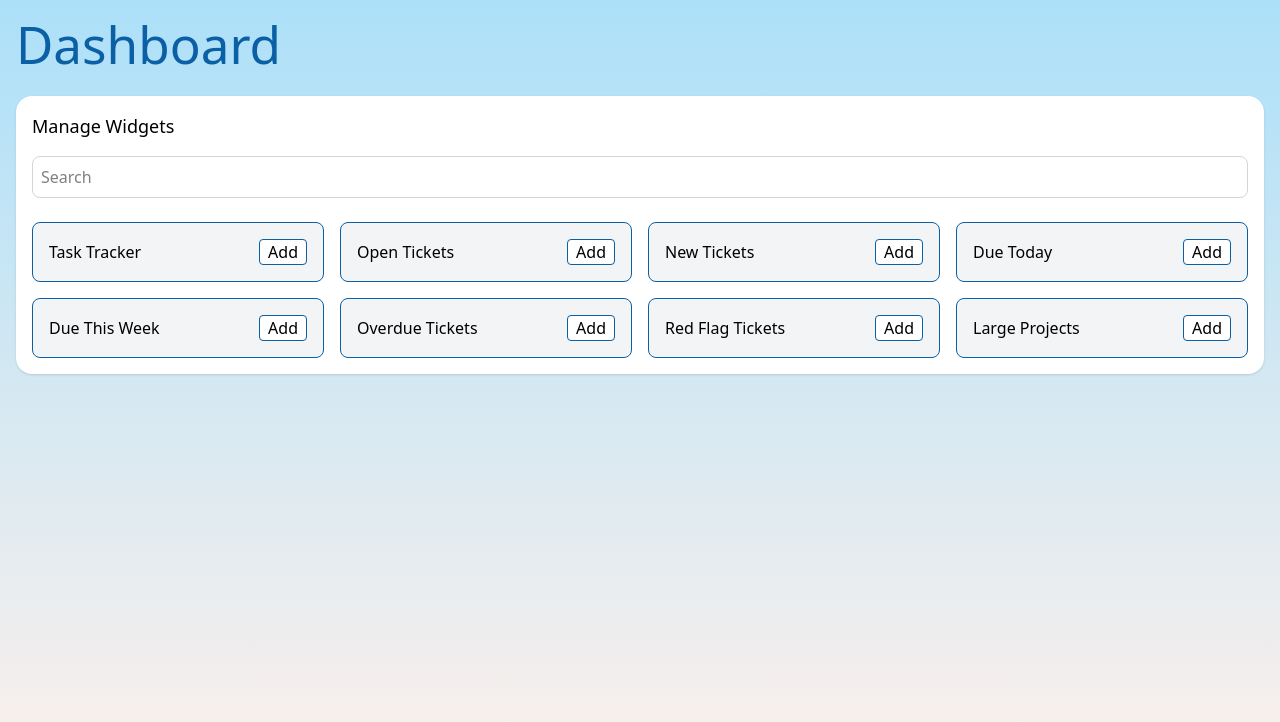
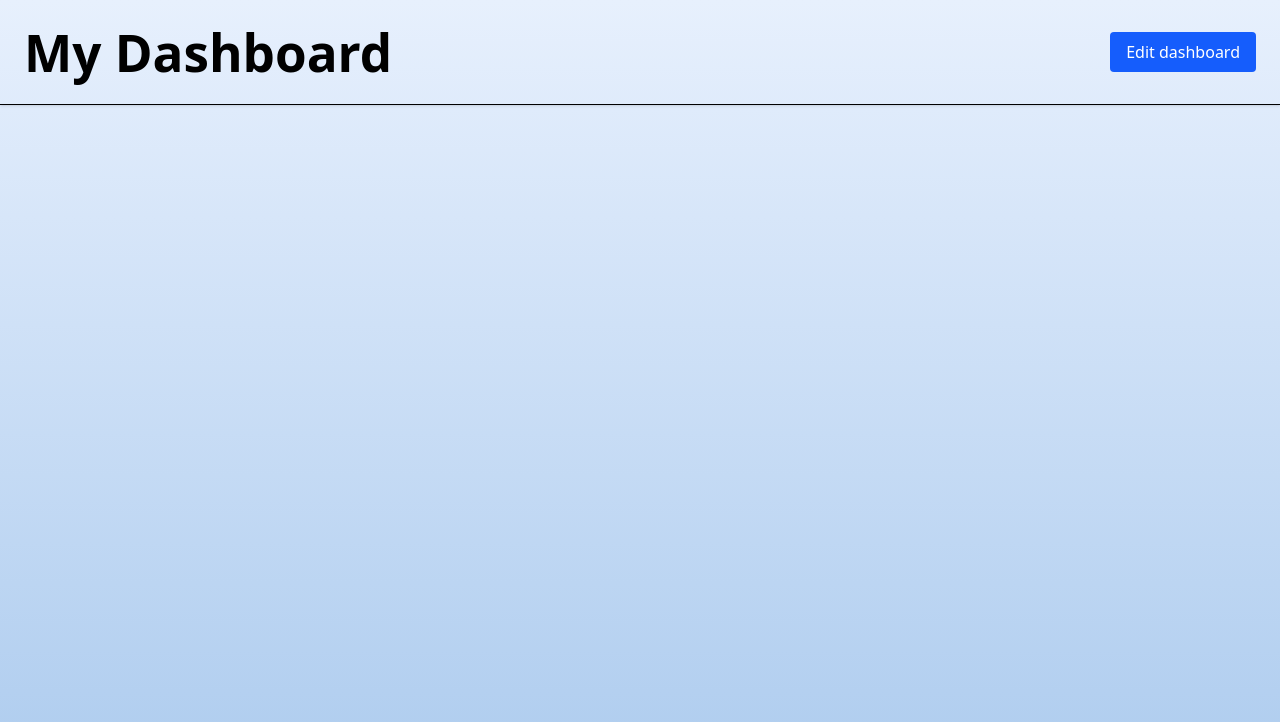
Before and after one commit to marina-bul/dashboard, a React (Vite) app: page / in a window 1280 px wide. Shown: the top 722 px of the page. Built offline with nearby package versions, Linux system fonts and the light colour scheme.

Commit message:
feat: Add grid layout

```diff
--- a/package.json
+++ b/package.json
@@ -22,6 +22,7 @@
     "@types/node": "^22.14.0",
     "@types/react": "^19.0.10",
     "@types/react-dom": "^19.0.4",
+    "@types/react-grid-layout": "^1.3.5",
     "@vitejs/plugin-react": "^4.3.4",
     "eslint": "^9.21.0",
     "eslint-plugin-react-hooks": "^5.1.0",
--- a/src/App.tsx
+++ b/src/App.tsx
@@ -1,16 +1,52 @@
+import clsx from 'clsx';
+
 import { Dashboard } from "components/Dashboard/Dashboard"
-import { WidgetsPanel } from "./components/WidgetsPanel/WidgetsPanel"
+import { WidgetsPanel } from "components/WidgetsPanel/WidgetsPanel"
 import { WidgetsProvider } from "app/WidgetsContext/provider"
+import { useDashboardEditMode } from "shared/hooks/useDashboardEditMode";
 
 function App() {
+  const { isEditing, startEditing, cancelEditing, saveEditing } = useDashboardEditMode();
+
   return (
     <WidgetsProvider>
       <div className="min-h-screen w-screen flex flex-col">
-        <header className="fixed top-0 left-0 right-0 bg-opacity-75 text-white p-4">
-          <h1 className="text-xl text-[#0B5FA5]">Dashboard</h1>
-        </header>
-        <main className="flex-grow mt-16 p-4">
+      <header className="flex justify-between items-center p-6 border-b shadow-sm bg-[accbee] bg-opacity-50 sticky">
+      <h1 className="text-xl font-bold">My Dashboard</h1>
+      <div>
+        {isEditing ? (
+          <div className="flex gap-2">
+            <button
+              onClick={cancelEditing}
+              className="bg-gray-300 text-gray-800 px-4 py-2 rounded hover:bg-gray-400 transition"
+            >
+              Cancel
+            </button>
+            <button
+              onClick={saveEditing}
+              className="bg-green-500 text-white px-4 py-2 rounded hover:bg-green-600 transition"
+            >
+              Save dashboard
+            </button>
+          </div>
+        ) : (
+          <button
+            onClick={startEditing}
+            className="bg-blue-600 text-white px-4 py-2 rounded hover:bg-blue-700 transition"
+          >
+            Edit dashboard
+          </button>
+        )}
+      </div>
+    </header>
+        <main className="flex-grow mt-10 p-6">
+          <div
+            className={clsx("transition-all duration-500 overflow-hidden",
+             isEditing ? "max-h-[1000px] opacity-100 mb-4" : "max-h-0 opacity-0"
+            )}
+          >
           <WidgetsPanel />
+          </div>
           <Dashboard />
         </main>
       </div>
--- a/src/app/WidgetsContext/context.ts
+++ b/src/app/WidgetsContext/context.ts
@@ -3,9 +3,8 @@ import { createContext } from "react";
 import type { Widget } from "shared/hooks/useWidgets";
 
 interface WidgetsContextProps {
-  widgets: Widget[];
   activeWidgets: Widget[];
-  activateWidget: (id: string) => void;
+  activateWidget: (newWidget: Widget) => void;
   resetWidget: (id: string) => void;
 }
 
--- a/src/components/Dashboard/Dashboard.tsx
+++ b/src/components/Dashboard/Dashboard.tsx
@@ -1,15 +1,38 @@
+import RGL, { WidthProvider } from "react-grid-layout";
+
 import { useWidgetsContext } from "app/WidgetsContext/hook";
+import { useWidgetLayout, GRID_CONFIG } from "shared/hooks/useWidgetLayout";
+
+import { WidgetItem } from "./elems/WidgetItem";
+
+import "react-grid-layout/css/styles.css";
+import "react-resizable/css/styles.css";
+
+const GridLayout = WidthProvider(RGL);
 
 export const Dashboard = () => {
   const { activeWidgets } = useWidgetsContext();
+  const { layout, handleLayoutChange } = useWidgetLayout();
 
   return (
-    <div className="flex flex-wrap gap-4">
-      {activeWidgets.map((widget) => (
-        <div className="flex-shrink-0 bg-white p-2">
-          {widget.name}
+    <GridLayout
+      layout={layout}
+      cols={GRID_CONFIG.COLS}
+      rowHeight={GRID_CONFIG.ROW_HEIGHT}
+      margin={[10, 10]}
+      containerPadding={[10, 10]}
+      onLayoutChange={handleLayoutChange}
+      draggableHandle=".drag-handle"
+      useCSSTransforms={true}
+    >
+      {activeWidgets.map(widget => (
+        <div
+          key={widget.id}
+          className="border rounded shadow bg-white overflow-hidden"
+        >
+          <WidgetItem widget={widget} />
         </div>
       ))}
-    </div>
-  )
-}
+    </GridLayout>
+  );
+};
--- /dev/null
+++ b/src/components/Dashboard/elems/WidgetItem.tsx
@@ -0,0 +1,24 @@
+import { memo } from "react";
+
+import type { FC } from "react";
+import type { Widget } from "shared/hooks/useWidgets";
+
+interface WidgetItemProps {
+  widget: Widget
+}
+
+export const WidgetItem: FC<WidgetItemProps> = memo(({ widget }) => {
+
+  return (
+    <div className="p-3">
+      <div
+        className="drag-handle cursor-move bg-gray-100 p-2 rounded-t mb-1 text-sm font-semibold flex justify-between items-center"
+      >
+        <span>{widget.name}</span>
+      </div>
+      <div className="flex-grow overflow-auto">
+        {widget.content}
+      </div>
+    </div>
+  );
+});
--- a/src/components/WidgetsPanel/WidgetsPanel.tsx
+++ b/src/components/WidgetsPanel/WidgetsPanel.tsx
@@ -2,13 +2,63 @@ import clsx from 'clsx';
 
 import { useWidgetsContext } from 'app/WidgetsContext/hook';
 
+import type { Widget } from 'shared/hooks/useWidgets';
+
+const WIDGETS_LIST: Widget[] = [
+  {
+    id: "task-tracker",
+    name: "Task Tracker",
+    content: (
+      <div className="p-3">
+        <h3 className="text-lg font-semibold mb-2">Текущие задачи</h3>
+        <div className="space-y-2">
+          <div className="bg-blue-50 p-2 rounded border border-blue-200">
+            Задача 1: Обновить документацию
+          </div>
+          <div className="bg-green-50 p-2 rounded border border-green-200">
+            Задача 2: Подготовить отчет
+          </div>
+          <div className="bg-yellow-50 p-2 rounded border border-yellow-200">
+            Задача 3: Исправить ошибки в коде
+          </div>
+        </div>
+      </div>
+    )
+  },
+  {
+    id: "open-tickets",
+    name: "Open Tickets",
+    content: (
+      <div className="p-3">
+        <h3 className="text-lg font-semibold mb-2">Открытые запросы</h3>
+        <div className="bg-gray-50 p-2 rounded border">
+          <div className="font-bold text-3xl text-center">12</div>
+          <div className="text-sm text-center text-gray-500">Необработанных запросов</div>
+        </div>
+      </div>
+    )
+  },
+  {
+    id: "new-tickets",
+    name: "New Tickets",
+    content: (
+      <div className="p-3">
+        <h3 className="text-lg font-semibold mb-2">Новые запросы</h3>
+        <div className="bg-green-50 p-2 rounded border border-green-200">
+          <div className="font-bold text-3xl text-center">5</div>
+          <div className="text-sm text-center text-gray-500">Сегодня</div>
+        </div>
+      </div>
+    )
+  },
+];
+
 export const WidgetsPanel = () => {
-  const { widgets, activateWidget, resetWidget } = useWidgetsContext();
+  const { activeWidgets, activateWidget, resetWidget } = useWidgetsContext();
 
   return (
-    <section className="py-4">
-          <div className="rounded-2xl p-4 bg-white shadow w-full">
-            <h2 className="text-lg mb-4">Manage Widgets</h2>
+    <section className="transition-all duration-300 bg-gray-100 rounded-xl p-4 shadow-inner">
+            <h2 className="text-xl font-bold mb-4">Manage Widgets</h2>
             <div className="mb-6">
               <input
                 type="text"
@@ -17,18 +67,21 @@ export const WidgetsPanel = () => {
               />
             </div>
             <div className="grid grid-cols-4 gap-4">
-              {widgets.map((widget) => (
+              {WIDGETS_LIST.map((widget) => {
+                const isActive = activeWidgets.find((item) => item.id === widget.id);
+
+                return (
                   <div
                     key={widget.id}
                     className={
                       clsx("flex items-center justify-between border border-[#0B5FA5] p-4 rounded-lg ",
-                      widget.isActive ? "bg-blue-200" : "bg-gray-100"
+                        isActive ? "bg-blue-200" : "bg-gray-100"
                       )
                     }
                   >
                     <span>{widget.name}</span>
 
-                  {widget.isActive
+                    {isActive
                       ? (
                         <button
                           className="bg-white text-black px-2 rounded border border-[#0B5FA5]"
@@ -40,16 +93,15 @@ export const WidgetsPanel = () => {
                       : (
                         <button
                           className="bg-white text-black px-2 rounded border border-[#0B5FA5]"
-                        onClick={() => activateWidget(widget.id)}
+                          onClick={() => activateWidget(widget)}
                         >
                           Add
                         </button>
                       )
                     }
-
                   </div>
-              ))}
-            </div>
+                )
+              })}
             </div>
         </section>
   )
--- a/src/index.css
+++ b/src/index.css
@@ -8,8 +8,8 @@
 
   color-scheme: light dark;
   color: #000000;
-  background-image: linear-gradient(to top, #fff1eb 0%, #ace0f9 100%);
-  background-color: #ace0f9;
+  background-image: linear-gradient(to top, #accbee 0%, #e7f0fd 100%);
+  background-color: #accbee;
 }
 
 body {
--- /dev/null
+++ b/src/shared/hooks/useDashboardEditMode.ts
@@ -0,0 +1,14 @@
+import { useState } from "react";
+
+export const useDashboardEditMode = () => {
+  const [isEditing, setIsEditing] = useState(false);
+
+  const startEditing = () => setIsEditing(true);
+  const cancelEditing = () => setIsEditing(false);
+  const saveEditing = () => {
+    // Тут можно добавить логику сохранения, если она понадобится
+    setIsEditing(false);
+  };
+
+  return { isEditing, startEditing, cancelEditing, saveEditing };
+};
--- /dev/null
+++ b/src/shared/hooks/useWidgetLayout.ts
@@ -0,0 +1,67 @@
+import { useState, useEffect, useCallback } from "react";
+
+import type { Layout } from "react-grid-layout";
+
+const LOCAL_STORAGE_KEY = "dashboardLayout";
+
+export const GRID_CONFIG = {
+  ROW_HEIGHT: 30,
+  COLS: 12,
+  BREAKPOINTS: {
+    lg: 1200,
+    md: 996,
+    sm: 768,
+    xs: 480
+  },
+  COLS_BY_BREAKPOINT: {
+    lg: 12,
+    md: 10,
+    sm: 6,
+    xs: 4
+  }
+};
+
+const GRID_ELEMENT_HEIGHT = 5;
+
+export const useWidgetLayout = () => {
+
+  const [layout, setLayout] = useState<Layout[]>([]);
+
+  useEffect(() => {
+    const savedLayoutStr = localStorage.getItem(LOCAL_STORAGE_KEY);
+    let savedLayout: Layout[] = [];
+
+    try {
+      savedLayout = savedLayoutStr ? JSON.parse(savedLayoutStr) : [];
+    } catch (error) {
+      console.error("Ошибка загрузки layout:", error);
+    }
+
+    setLayout(savedLayout);
+
+    }, []);
+
+
+  const handleLayoutChange = useCallback((newLayout: Layout[]) => {
+    const updatedLayout = [...newLayout];
+
+    if(newLayout.length > layout.length) {
+      const newItemIndex = newLayout.length-1
+
+        updatedLayout[newItemIndex] = {
+          i: updatedLayout[newItemIndex].i,
+          x: 0,
+          y: 0,
+          w: GRID_CONFIG.COLS,
+          h: GRID_ELEMENT_HEIGHT,
+        };
+    }
+
+    setLayout(updatedLayout);
+
+    localStorage.setItem("dashboardLayout", JSON.stringify(updatedLayout));
+
+  }, [layout]);
+
+  return { layout, handleLayoutChange };
+};
--- a/src/shared/hooks/useWidgets.ts
+++ b/src/shared/hooks/useWidgets.ts
@@ -1,87 +1,45 @@
-import { useState, useCallback } from "react";
+import { useState, useCallback, useEffect, ReactNode } from "react";
 
 export interface Widget {
   id: string;
   name: string;
-  isActive: boolean;
+  content: ReactNode;
+
 }
 
-const DEFAULT_WIDGETS: Widget[] = [
-  {
-    id: "task-tracker",
-    name: "Task Tracker",
-    isActive: false
-  },
-  {
-    id: "open-tickets",
-    name: "Open Tickets",
-    isActive: false
-  },
-  {
-    id: "new-tickets",
-    name: "New Tickets",
-    isActive: false
-  },
-  {
-    id: "due-today",
-    name: "Due Today",
-    isActive: false
-  },
-  {
-    id: "due-this-week",
-    name: "Due This Week",
-    isActive: false
-  },
-  {
-    id: "overdue-tickets",
-    name: "Overdue Tickets",
-    isActive: false
-  },
-  {
-    id: "red-flag-tickets",
-    name: "Red Flag Tickets",
-    isActive: false
-  },
-  {
-    id: "large-projects",
-    name: "Large Projects",
-    isActive: false
-  }
-];
-
-
 export const useWidgets = () => {
-  const [widgets, setWidgets] = useState<Widget[]>(DEFAULT_WIDGETS);
   const [activeWidgets, setActiveWidgets] = useState<Widget[]>([]);
 
-  const activateWidget = useCallback((id: string) => {
-    setWidgets(prev =>
-      prev.map((widget) => {
-        return widget.id === id ? { ...widget, isActive: true } : widget
-      })
-    );
+  const activateWidget = useCallback((newWidget: Widget) => {
     setActiveWidgets((prev) => {
-      const newWidget = widgets.find((widget) => widget.id===id)
+      return [...prev, newWidget]
+    });
 
-      if(!newWidget) return prev
-
-      return [...prev, newWidget]
-    })
-  }, [widgets]);
+  }, []);
 
   const resetWidget = useCallback((id: string) => {
-    setWidgets(prev =>
-      prev.map((widget) => {
-        return widget.id === id ? { ...widget, isActive: false } : widget
-      })
-    );
+    setActiveWidgets(prev => prev.filter((widget) => widget.id !== id));
 
-    setActiveWidgets(prev => prev.filter((widget) => widget.id !== id))
   }, []);
+
+  useEffect(() => {
+    const loadStoredWidgets = (): Widget[] => {
+      const stored = localStorage.getItem('dashboardWidgets');
+      if (stored) {
+        try {
+          return JSON.parse(stored);
+        } catch (error) {
+          console.error("Ошибка парсинга widgets из localStorage", error);
+        }
+      }
+      return [];
+    };
+
+    setActiveWidgets(loadStoredWidgets())
+  }, [])
 
 
   return {
-    widgets,
     activeWidgets,
     activateWidget,
     resetWidget
```
Also changed, not shown: 1 other file (tests, documents, lock files or other folders). Lines whose indentation alone changed are shown as unchanged.
